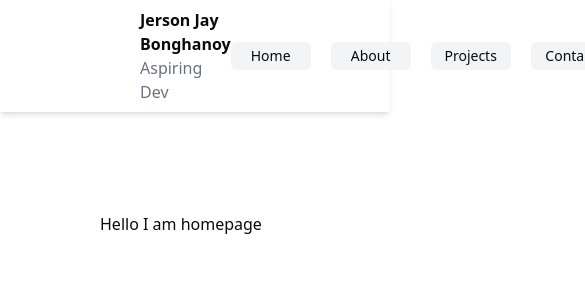
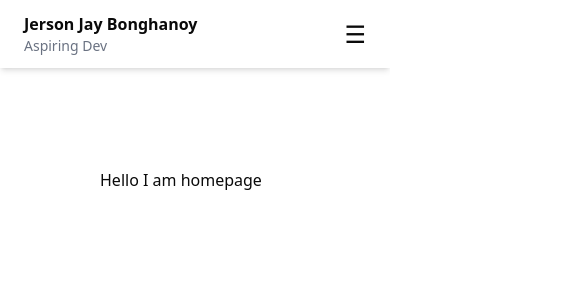
Before and after one commit to MrKabado/Personal-Portfolio, a Next.js app in the folder frontend/: page / in a window 390 px wide. Shown: the top 300 px of the page, 585 px wide, since content can reach past the window. Built offline with nearby package versions, Linux system fonts and the light colour scheme.

Commit message:
chore: responsive header

```diff
--- a/frontend/components/common/Header.tsx
+++ b/frontend/components/common/Header.tsx
@@ -1,42 +1,74 @@
+"use client";
+import { useState } from "react";
+
 export default function Header() {
-
+  const [open, setOpen] = useState(false);
 
   const navItems = [
-    {
-      name: "Home",
-    },
-    {
-      name: "About",
-    },
-    {
-      name: "Projects",
-    },
-    {
-      name: "Contact"
-    }
-  ]
+    { name: "Home" },
+    { name: "About" },
+    { name: "Projects" },
+    { name: "Contact" }
+  ];
+
   return (
-    <header className="px-35 py-2 shadow-md flex flex-row justify-between">
+    <header className="px-6 md:px-10 py-3 shadow-md">
+      <div className="flex items-center justify-between">
+        {/* Logo / Name */}
         <div className="flex flex-col">
           <h1 className="font-semibold">Jerson Jay Bonghanoy</h1>
-        <h1 className="text-gray-500">Aspiring Dev</h1>
+          <h1 className="text-gray-500 text-sm">Aspiring Dev</h1>
         </div>
 
-      <nav className="flex items-center justify-center">
-        <ul className="flex flex-row gap-5 items-center justify-center">
-          {navItems.map((items, i) => (
+        {/* Desktop Nav */}
+        <nav className="hidden md:flex">
+          <ul className="flex gap-5 items-center">
+            {navItems.map((item, i) => (
               <li
                 key={i}
                 className="
                   text-sm cursor-pointer bg-gray-100 rounded-sm
-                px-3 py-1 transition-all ease-in-out duration-200 w-20 text-center
-
+                  px-3 py-1 w-20 text-center
+                  transition-all duration-200
                   hover:font-semibold
                 "
-            > {items.name}</li>
+              >
+                {item.name}
+              </li>
             ))}
           </ul>
         </nav>
+
+        {/* Mobile Menu Button */}
+        <button
+          onClick={() => setOpen(!open)}
+          className="md:hidden text-2xl"
+        >
+          ☰
+        </button>
+      </div>
+
+      {/* Mobile Nav */}
+      {open && (
+        <nav className="md:hidden mt-4">
+          <ul className="flex flex-col gap-3">
+            {navItems.map((item, i) => (
+              <li
+                key={i}
+                className="
+                  text-sm cursor-pointer bg-gray-100 rounded-sm
+                  px-4 py-2 text-center
+                  transition-all duration-200
+                  hover:font-semibold
+                "
+                onClick={() => setOpen(false)}
+              >
+                {item.name}
+              </li>
+            ))}
+          </ul>
+        </nav>
+      )}
     </header>
-  )
+  );
 }
```
Lines whose indentation alone changed are shown as unchanged.
